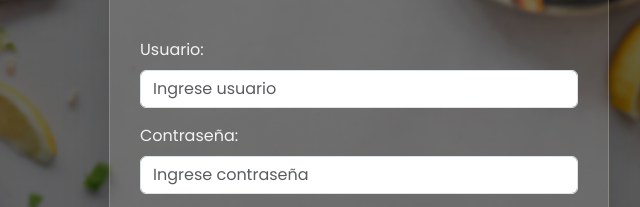
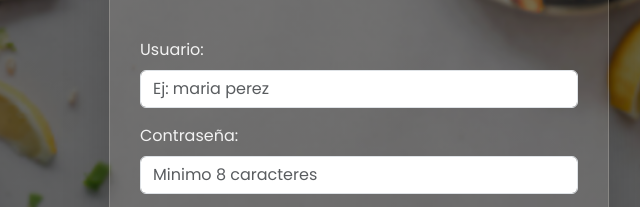
Before and after one commit to CatalinaArancibia/EcoFood-TC-CA-RM-P2C2, a plain HTML site: page login.html in a window 1280 px wide. Shown: the part 336-543 px from the top of the page, 281-921 px from the left. Drawn offline with nearby package versions, Linux system fonts and the light colour scheme.

Commit message:
Cambios en placeholders: ahora más claros y menos redundantes

```diff
--- a/login.html
+++ b/login.html
@@ -22,11 +22,11 @@
       <form action="index.html" method="GET">
         <div class="mb-3">
           <label for="email" class="form-label" style="color: #f3f3f3;">Usuario:</label>
-          <input type="text" id="email" name="email" class="form-control" placeholder="Ingrese usuario" required>
+          <input type="text" id="email" name="email" class="form-control" placeholder="Ej: maria perez" required>
         </div>
         <div class="mb-3">
           <label for="password" class="form-label" style="color: #f3f3f3;">Contraseña:</label>
-          <input type="password" id="password" name="password" class="form-control" placeholder="Ingrese contraseña"
+          <input type="password" id="password" name="password" class="form-control" placeholder="Minimo 8 caracteres"
             required>
         </div>
         <button type="submit" class="btn btn-animate w-100" style="background-color: #96a179; color: white;">
```
